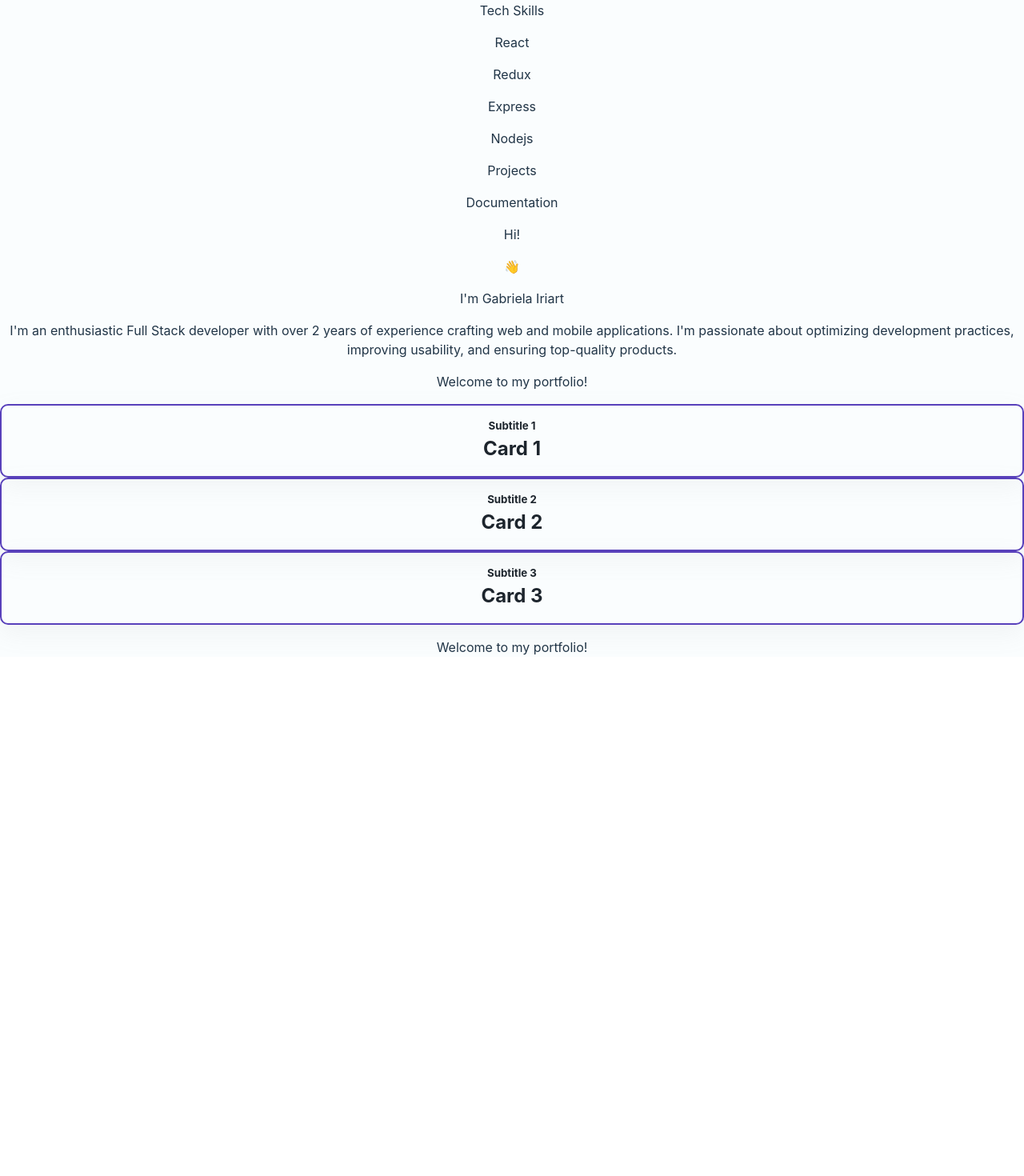
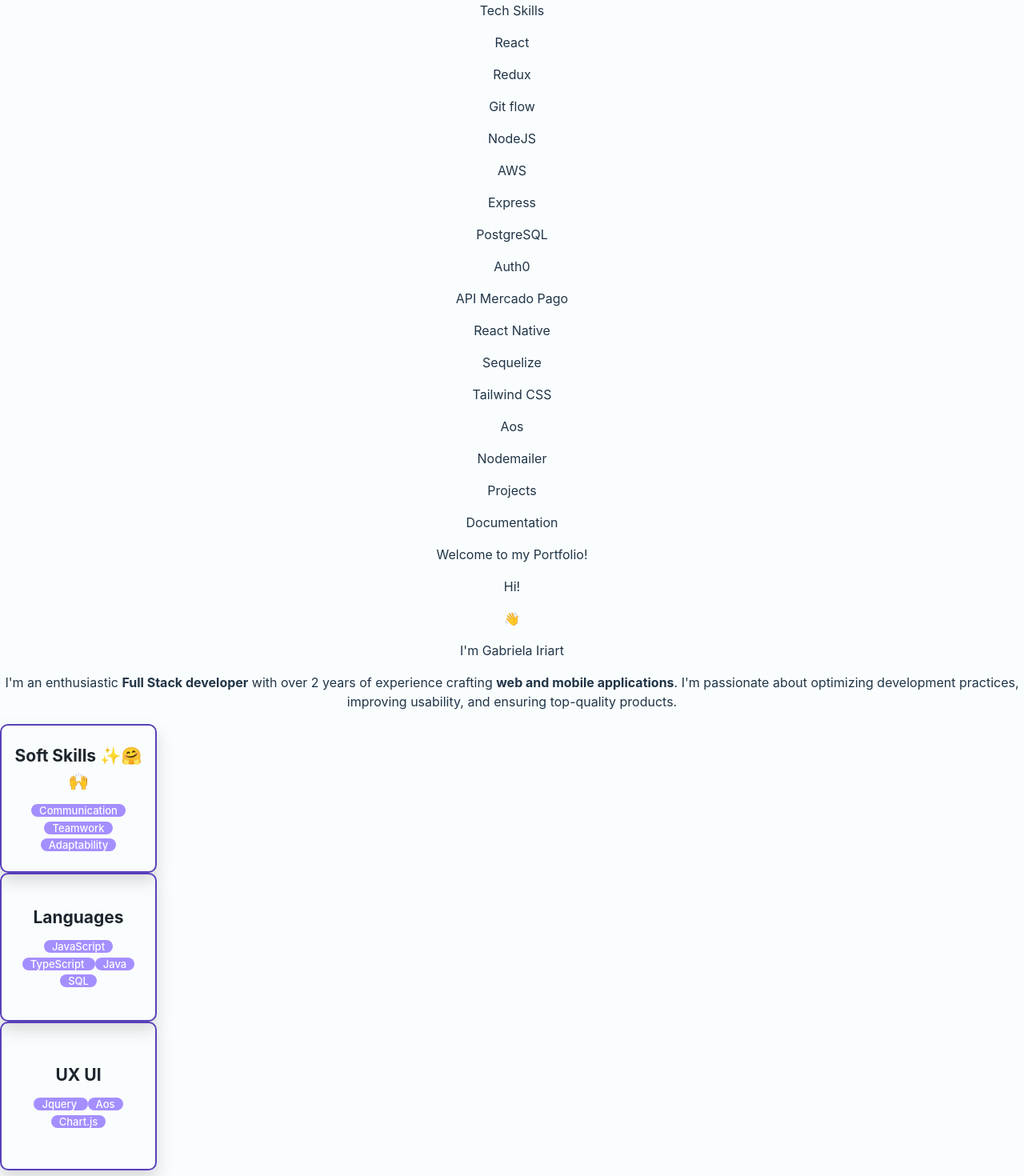
Before and after one commit to gabrielagi/gabrielagi-potfolio, a React (Vite) app in the folder App/: page / in a window 1280 px wide. Shown: the part 700-2170 px from the top of the page at 80% size. Before the commit the page ends 1537 px from the top, so only its background shows below. Built offline with nearby package versions, Linux system fonts and the light colour scheme.

Commit message:
feat(soft-skills): update card design

```diff
--- a/App/src/pages/Home/components/CardList.jsx
+++ /dev/null
@@ -1,81 +0,0 @@
-import React, { useState, useRef, useEffect } from "react";
-import { AnimatePresence, motion, usePresence } from "framer-motion";
-import { gsap } from "gsap";
-import "./cardListStyle.css";
-
-const CardList = ({ items }) => {
-  const [selectedId, setSelectedId] = useState(null);
-
-  const Box = ({ isSelected }) => {
-    const ref = useRef(null);
-    const [isPresent, safeToRemove] = usePresence();
-
-    useEffect(() => {
-      if (!isPresent) {
-        gsap.to(ref.current, {
-          opacity: 0,
-          onComplete: () => safeToRemove?.(),
-        });
-      }
-    }, [isPresent, safeToRemove]);
-
-    return (
-      <motion.div
-        ref={ref}
-        className="box"
-        initial={{ opacity: 0 }}
-        animate={{ opacity: 1 }}
-        exit={{ opacity: 0 }}
-        style={{
-          position: "absolute",
-          top: "50%",
-          left: "45%",
-          transform: "translate(-50%, -45%)",
-          zIndex: 3,
-          color: "#000",
-          background: "white",
-          boxShadow: "0px 10px 30px rgba(0,0,0, 0.1)",
-          padding: "2rem",
-          width: "30rem",
-          borderRadius: "10px",
-        }}
-      >
-        {isSelected && (
-          <>
-            <p>{items.find((item) => item.id === selectedId)?.subtitle}</p>
-            <h2>{items.find((item) => item.id === selectedId)?.title}</h2>
-            <p>
-              I'm an enthusiastic Full Stack developer with over 2 years of
-              experience crafting web and mobile applications. I'm passionate
-              about optimizing development practices, improving usability, and
-              ensuring top-quality products.
-            </p>
-            <button onClick={() => setSelectedId(null)}>Close</button>
-          </>
-        )}
-      </motion.div>
-    );
-  };
-
-  return (
-    <div className="flex space-x-4">
-      {items.map((item) => (
-        <motion.div
-          key={item.id}
-          layoutId={item.id}
-          onClick={() => setSelectedId(selectedId === item.id ? null : item.id)}
-          className="rectangular-card"
-        >
-          <motion.h5>{item.subtitle}</motion.h5>
-          <motion.h2>{item.title}</motion.h2>
-        </motion.div>
-      ))}
-
-      <AnimatePresence>
-        {selectedId && <Box isSelected={true} />}
-      </AnimatePresence>
-    </div>
-  );
-};
-
-export default CardList;
--- /dev/null
+++ b/App/src/pages/Home/components/Cards/CardList.jsx
@@ -0,0 +1,42 @@
+import "./cardListStyle.css";
+import React, { useState } from "react";
+import { motion, AnimatePresence } from "framer-motion";
+import SelectedCard from "./SelectedCard";
+import items from "./items.json";
+
+const CardList = () => {
+  const [selectedId, setSelectedId] = useState(null);
+
+  return (
+    <div className="flex space-x-4">
+      {items.map((item) => (
+        <motion.div
+          key={item.id}
+          layoutId={item.id}
+          onClick={() => setSelectedId(selectedId === item.id ? null : item.id)}
+          className="rectangular-card"
+        >
+          <motion.h2>{item.title}</motion.h2>
+          <div className="subtitle-container">
+            {item.subtitle.map((word, index) => (
+              <span key={index} className="subtitle-word">
+                {word}{" "}
+              </span>
+            ))}
+          </div>
+        </motion.div>
+      ))}
+
+      <AnimatePresence>
+        {selectedId && (
+          <SelectedCard
+            item={items.find((item) => item.id === selectedId)}
+            onClose={() => setSelectedId(null)}
+          />
+        )}
+      </AnimatePresence>
+    </div>
+  );
+};
+
+export default CardList;
--- /dev/null
+++ b/App/src/pages/Home/components/Cards/SelectedCard.jsx
@@ -0,0 +1,39 @@
+import React from "react";
+import { motion } from "framer-motion";
+
+const SelectedCard = ({ item, onClose }) => {
+  return (
+    <motion.div
+      className="box"
+      initial={{ opacity: 0 }}
+      animate={{ opacity: 1 }}
+      exit={{ opacity: 0 }}
+      style={{
+        position: "absolute",
+        top: "50%",
+        left: "42%",
+        transform: "translate(-50%, -42%)",
+        zIndex: 3,
+        color: "#000",
+        background: "white",
+        boxShadow: "0px 10px 30px rgba(0,0,0, 0.1)",
+        padding: "2rem",
+        width: "30rem",
+        borderRadius: "10px",
+      }}
+    >
+      <div>
+        <button
+          className="right-0 bg-red-400 py-0 px-2 justify-center text-center text-[#fff]"
+          onClick={onClose}
+        >
+          x
+        </button>
+        <h2 className="mb-4 justify-center text-center">{item.title}</h2>
+      </div>
+      <p>{item.description}</p>
+    </motion.div>
+  );
+};
+
+export default SelectedCard;
--- /dev/null
+++ b/App/src/pages/Home/components/Cards/cardListStyle.css
@@ -0,0 +1,47 @@
+.card {
+  background-color: bisque;
+  padding: 3rem 5rem;
+  border-radius: 2rem;
+}
+
+.card p {
+  padding-top: 1rem;
+  line-height: 150%;
+}
+
+.expand {
+  width: 35rem;
+}
+
+.rectangular-card {
+  border: 2px solid #5840bb;
+  padding: 1rem;
+  border-radius: 10px;
+  color: #1d252d;
+  font-size: 14px;
+  box-shadow: 0px 10px 20px rgba(132, 131, 131, 0.3);
+  width: 160px;
+  height: 150px;
+  display: flex;
+  flex-direction: column;
+  justify-content: center;
+  align-items: center;
+}
+
+.rectangular-card h5,
+.rectangular-card h2 {
+  margin: 0;
+}
+
+.subtitle-container {
+  margin-top: 10px;
+}
+
+.subtitle-word {
+  color: #fff;
+  background-color: #a58eff;
+  font-size: 13px;
+  border-radius: 15px;
+  font-weight: 500;
+  padding: 0px 10px 0px 10px;
+}
--- /dev/null
+++ b/App/src/pages/Home/components/Cards/items.json
@@ -0,0 +1,23 @@
+[
+  {
+    "id": 1,
+    "title": "Soft Skills ✨🤗🙌",
+    "subtitle": ["Communication", "Teamwork", "Adaptability"],
+    "description": "Driven by a passion for sharing knowledge and empowering others, I volunteer my time to guide and mentor individuals embarking on their programming journey. From setting up their development environments to navigating the intricacies of Git. I am a good communicator, able to explain complex technical concepts in simple terms. My commitment to volunteering has not only honed my technical expertise but also refined my soft skills. My collaborative spirit thrives in diverse teams, where I actively contribute, embrace different perspectives, and foster a spirit of innovation.",
+    "image": "soft_skills_image.jpg"
+  },
+  {
+    "id": 2,
+    "title": "Languages",
+    "subtitle": ["JavaScript", "TypeScript", "Java", "SQL"],
+    "description": "Building modern and responsive web applications using the latest technologies.",
+    "image": "web_dev_image.jpg"
+  },
+  {
+    "id": 3,
+    "title": "UX UI",
+    "subtitle": ["Jquery", "Aos", "Chart.js"],
+    "description": "Creating cross-platform mobile apps with a focus on user experience and performance.",
+    "image": "mobile_app_dev_image.jpg"
+  }
+]
--- a/App/src/pages/Home/components/Welcome.jsx
+++ b/App/src/pages/Home/components/Welcome.jsx
@@ -3,7 +3,8 @@
 import Carousel from "./Swiper/Carousel";
 import CardsCarousel from "./Swiper/CardsCarousel";
 import { Link } from "react-router-dom";
-import CardList from "./CardList";
+import CardList from "./Cards/CardList";
+import techskills from "./techskills.json";
 
 const Welcome = () => {
   const items = [
@@ -19,29 +20,26 @@
           <p className="sm:text-2xl text-2xl font-baloo2 font-bold text-[#fff] mt-5">
             Full Stack Developer
           </p>
-          <div className="bg-[#724FFF] rounded-full text-white text-center px-5 py-2 absolute right-0 mt-20">
+          <div className="bg-[#724FFF] rounded-full text-white text-center px-5 py-2 absolute right-0 mt-16">
             <p className="text-sm font-semibold">Last Projects</p>
           </div>
-          <div className="mt-28">
+          <div className="mt-24">
             <CardsCarousel />
           </div>
-
-          <p className="sm:text-[40px] text-2xl font-baloo2 font-bold text-[#fff] mt-5 ml-12">
-            Tech Skills
-          </p>
-          <div className="flex ml-12 mr-12 mt-5">
-            <p className="sm:text-2xl text-2xl font-baloo2 font-regular text-[#fff] ">
-              React
+          <div className="w-[600px]">
+            <p className="sm:text-[40px] text-2xl font-baloo2 font-bold text-[#fff] mt-5 ml-12">
+              Tech Skills
             </p>
-            <p className="sm:text-2xl text-2xl font-baloo2 font-regular text-[#fff] ml-10">
-              Redux
-            </p>
-            <p className="sm:text-2xl text-2xl font-baloo2 font-regular text-[#fff] ml-10">
-              Express
-            </p>
-            <p className="sm:text-2xl text-2xl font-baloo2 font-regular text-[#fff] ml-10">
-              Nodejs
-            </p>
+            <div className="flex ml-12 mr-12 mt-5 w-[400px]">
+              {techskills.map((tech, index) => (
+                <p
+                  id={index}
+                  className="sm:text-2xl text-2xl font-baloo2 font-regular text-[#fff] relative"
+                >
+                  {tech}
+                </p>
+              ))}
+            </div>
           </div>
         </div>
 
@@ -50,6 +48,11 @@
             <div className="flex mt-5 font-bold">
               <p className="text-sm text-[#1d252d] block mr-12 ">Projects</p>
               <p className="text-sm text-[#1d252d] block ">Documentation</p>
+              <div className="bg-[#724FFF] rounded-full text-white text-center px-5 py-2 absolute right-6">
+                <p className="text-sm font-semibold">
+                  Welcome to my Portfolio!
+                </p>
+              </div>
             </div>
             <div className="relative flex items-center mt-10">
               <p className="font-extrabold text-[#1d252d] text-[40px]">Hi!</p>
@@ -59,13 +62,14 @@
               </p>
             </div>
             <p className="mt-4 text-[16px] text-[#1d252d] block mr-5">
-              I'm an enthusiastic Full Stack developer with over 2 years of
-              experience crafting web and mobile applications. I'm passionate
-              about optimizing development practices, improving usability, and
+              I'm an enthusiastic <strong>Full Stack developer</strong> with
+              over 2 years of experience crafting{" "}
+              <strong>web and mobile applications</strong>. I'm passionate about
+              optimizing development practices, improving usability, and
               ensuring top-quality products.
             </p>
-            <p className=" text-[#1d252d]">Welcome to my portfolio!</p>
-            <div className="flex">
+
+            <div className="flex mt-6">
               <CardList items={items} />
             </div>
             {/* <Link to="/shop">
--- a/App/src/pages/Home/components/cardListStyle.css
+++ /dev/null
@@ -1,27 +0,0 @@
-.card {
-  background-color: bisque;
-  padding: 3rem 5rem;
-  border-radius: 2rem;
-}
-
-.card p {
-  padding-top: 1rem;
-  line-height: 150%;
-}
-
-.expand {
-  width: 35rem;
-}
-
-.rectangular-card {
-  border: 2px solid #5840bb;
-  padding: 1rem;
-  border-radius: 10px;
-  color: #1d252d;
-  box-shadow: 0px 10px 30px rgba(155, 155, 155, 0.1);
-}
-
-.rectangular-card h5,
-.rectangular-card h2 {
-  margin: 0;
-}
--- /dev/null
+++ b/App/src/pages/Home/components/techskills.json
@@ -0,0 +1,16 @@
+[
+  " React ",
+  " Redux ",
+  " Git flow ",
+  " NodeJS ",
+  " AWS ",
+  " Express ",
+  " PostgreSQL ",
+  " Auth0 ",
+  " API Mercado Pago ",
+  " React Native ",
+  " Sequelize ",
+  " Tailwind CSS ",
+  " Aos ",
+  " Nodemailer "
+]
```
